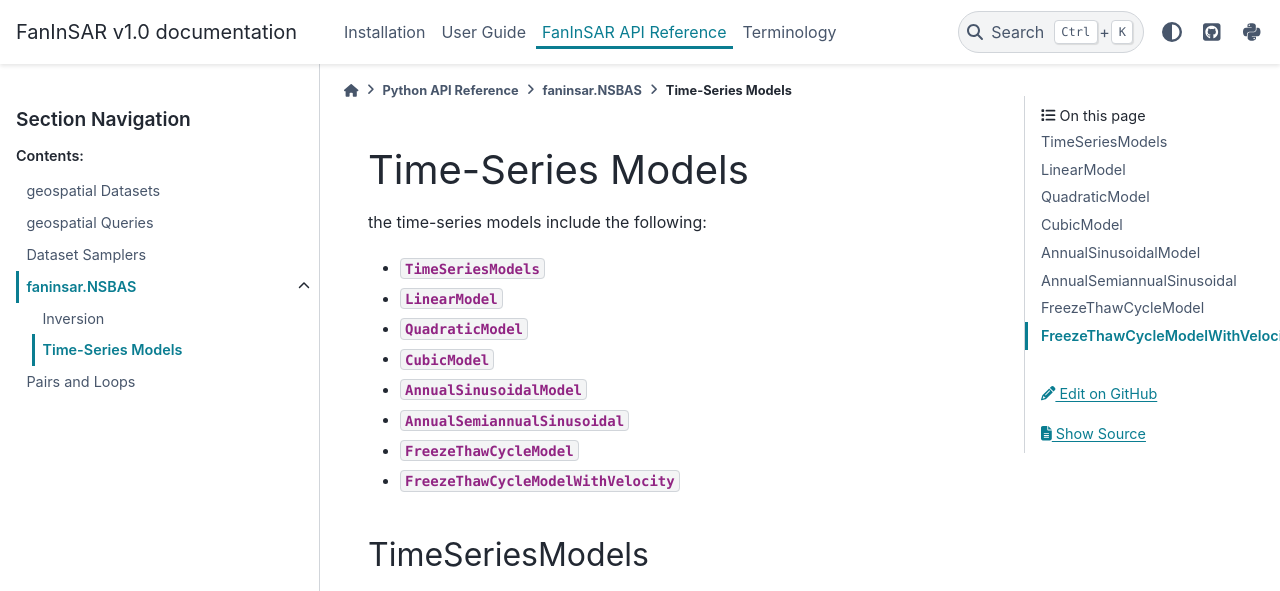
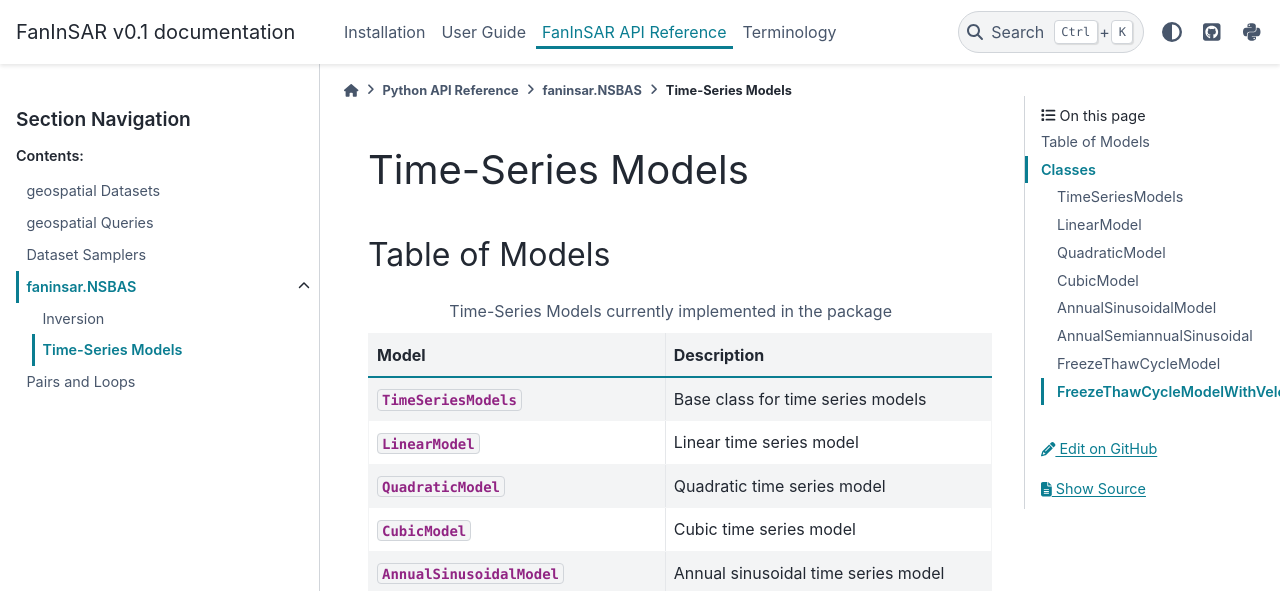
Before and after one commit to Fanchengyan/FanInSAR, a Sphinx documentation site: the page built from docs/source/api/NSBAS/ts_models.rst, in a window 1280 px wide and 1400 px high. Shown: the top 591 px of the window. Built offline with Sphinx 7.4.7 and the PyData theme 0.15.4, drawn with Linux system fonts in a browser that asks for light colours; some of the changed text lies outside the part shown; grey boxes are pictures that could not be loaded.

Commit message:
update docs

```diff
--- /dev/null
+++ b/docs/source/api/NSBAS/tables/models.csv
@@ -0,0 +1,9 @@
+Model, Description
+:class:`.TimeSeriesModels`, Base class for time series models
+:class:`.LinearModel`, Linear time series model
+:class:`.QuadraticModel`, Quadratic time series model
+:class:`.CubicModel` , Cubic time series model
+:class:`.AnnualSinusoidalModel` , Annual sinusoidal time series model
+:class:`.AnnualSemiannualSinusoidal`, Annual and semiannual sinusoidal time series model
+:class:`.FreezeThawCycleModel`, Freeze-thaw cycle time series model
+:class:`.FreezeThawCycleModelWithVelocity`, Freeze-thaw cycle time series model with velocity
--- a/docs/source/api/NSBAS/ts_models.rst
+++ b/docs/source/api/NSBAS/ts_models.rst
@@ -1,22 +1,22 @@
 Time-Series Models
 ==================
 
-the time-series models include the following:
+.. currentmodule:: faninsar.NSBAS.tsmodels
 
-* :class:`TimeSeriesModels`
-* :class:`LinearModel`
-* :class:`QuadraticModel`
-* :class:`CubicModel`
-* :class:`AnnualSinusoidalModel`
-* :class:`AnnualSemiannualSinusoidal`
-* :class:`FreezeThawCycleModel`
-* :class:`FreezeThawCycleModelWithVelocity`
+Table of Models
+~~~~~~~~~~~~~~~
 
+.. csv-table:: Time-Series Models currently implemented in the package
+   :file: tables/models.csv
+   :header-rows: 1
+
+Classes
+~~~~~~~
 
 TimeSeriesModels
 ----------------
 
-.. autoclass:: faninsar.NSBAS.tsmodels.TimeSeriesModels
+.. autoclass:: TimeSeriesModels
    :members:
    :undoc-members:
    :member-order: bysource
--- a/docs/source/conf.py
+++ b/docs/source/conf.py
@@ -9,7 +9,7 @@
 project = "FanInSAR"
 copyright = "2024, Fan Chengyan (Fancy)"
 author = "Fan Chengyan (Fancy)"
-release = "v1.0"
+release = "v0.1"
 
 # -- General configuration ---------------------------------------------------
 # https://www.sphinx-doc.org/en/master/usage/configuration.html#general-configuration
```
Also changed, not shown: other parts of docs/source/api/NSBAS/ts_models.rst (+7 -7 lines), docs/source/api/NSBAS/index.rst (+8 -0 lines), docs/source/terminology.rst (+3 -7 lines).
